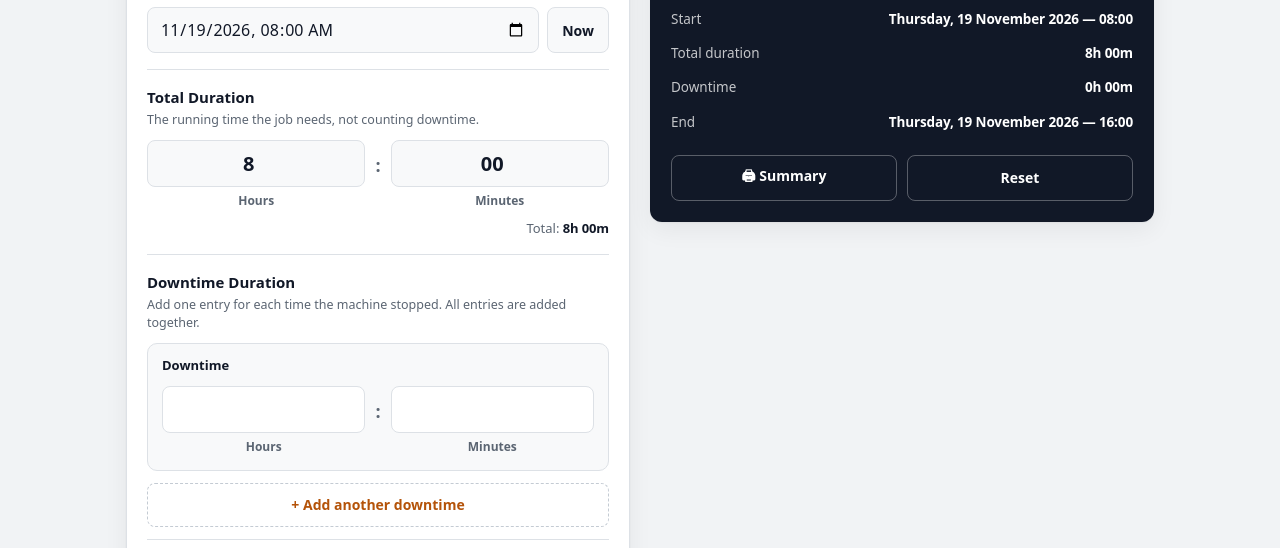
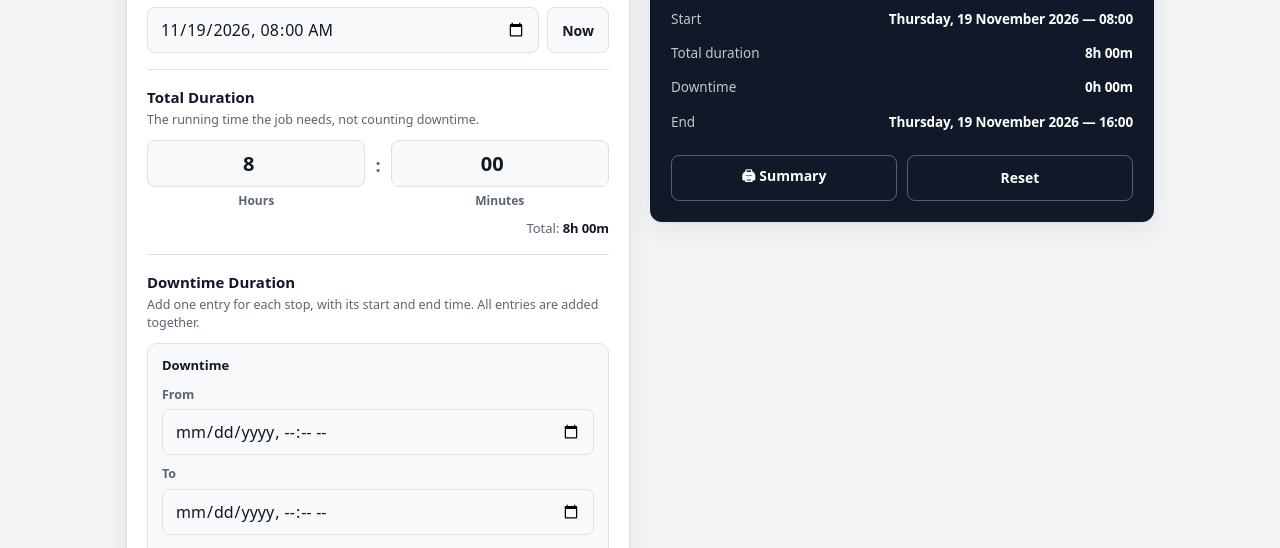
Before and after one commit to paingthutun-dev/Machine-Time-Calculator, a plain HTML site: page index.html in a window 1280 px wide. Shown: the part 233-781 px from the top of the page. Drawn offline with Linux system fonts and the light colour scheme.

Commit message:
Downtime entries use From/To with auto duration

```diff
--- a/index.html
+++ b/index.html
@@ -154,6 +154,11 @@
     font-size:13.5px; color:var(--muted);
   }
   .downtime-total strong{color:var(--text); font-size:16px}
+  .down-field{margin-bottom:10px}
+  .down-field:last-of-type{margin-bottom:0}
+  .down-field label{display:block; font-size:12.5px; font-weight:700; color:var(--muted); margin-bottom:5px}
+  .down-error{color:#dc2626; font-size:12.5px; font-weight:700; margin-top:8px; display:none}
+  @media (prefers-color-scheme: dark){ .down-error{color:#f87171} }
 
   .result{background:var(--result-bg); color:var(--result-text); border-color:transparent}
   .result .field-head{margin-bottom:4px}
@@ -349,7 +354,7 @@
   }
   function defaultJob(){
     var s = new Date(); s.setHours(8,0,0,0);
-    return { start: toLocalInputValue(s), totalH: '8', totalM: '00', downs: [{ h: '', m: '' }] };
+    return { start: toLocalInputValue(s), totalH: '8', totalM: '00', downs: [{ from: '', to: '' }] };
   }
   function newMachine(){
     var job = defaultJob();
@@ -382,8 +387,12 @@
     m.totalH = totalH.value;
     m.totalM = totalM.value;
     m.downs = entryEls().map(function(entry){
-      var inputs = entry.querySelectorAll('input[type="number"]');
-      return { h: inputs[0].value, m: inputs[1].value };
+      var d = {
+        from: entry.querySelector('.down-from').value,
+        to: entry.querySelector('.down-to').value
+      };
+      if(entry.dataset.mins) d.mins = parseInt(entry.dataset.mins, 10);
+      return d;
     });
   }
   function writeMachineToForm(m){
@@ -392,9 +401,9 @@
     totalM.value = m.totalM;
     downList.innerHTML = '';
     var downs = Array.isArray(m.downs) ? m.downs : [];
-    if(downs.length === 0) downs = [{ h: '', m: '' }];
+    if(downs.length === 0) downs = [{ from: '', to: '' }];
     downs.forEach(function(d){
-      addDowntime(d && d.h ? d.h : '', d && d.m ? d.m : '', false);
+      addDowntime(d || { from: '', to: '' }, false);
     });
   }
 
@@ -509,8 +518,13 @@
       minutes: 'Minutes',
       totalCaption: 'Total:',
       downtimeLabel: 'Downtime Duration',
-      downtimeHint: 'Add one entry for each time the machine stopped. All entries are added together.',
+      downtimeHint: 'Add one entry for each stop, with its start and end time. All entries are added together.',
       addDowntime: '+ Add another downtime',
+      from: 'From',
+      to: 'To',
+      downInvalid: 'To must be after From',
+      downFromAria: 'Downtime start',
+      downToAria: 'Downtime end',
       endLabel: 'End Date and Time',
       enterStart: 'Enter a start time',
       enterValid: 'Enter a valid start time',
@@ -524,8 +538,6 @@
       backBtn: 'Back',
       remove: 'Remove',
       removeAria: 'Remove this downtime entry',
-      downtimeHoursAria: 'Downtime hours',
-      downtimeMinutesAria: 'Downtime minutes',
       totalHoursAria: 'Total duration hours',
       totalMinutesAria: 'Total duration minutes',
       footer: 'If the end time passes midnight, the date moves to the next day automatically.',
@@ -547,8 +559,13 @@
       minutes: '分钟',
       totalCaption: '总计：',
       downtimeLabel: '停机时长',
-      downtimeHint: '每次停机添加一条记录，所有记录将合计计算。',
+      downtimeHint: '每次停机添加一条记录，填写开始和结束时间，所有记录将合计计算。',
       addDowntime: '+ 添加另一次停机',
+      from: '开始',
+      to: '结束',
+      downInvalid: '结束时间必须晚于开始时间',
+      downFromAria: '停机开始时间',
+      downToAria: '停机结束时间',
       endLabel: '结束日期和时间',
       enterStart: '请输入开始时间',
       enterValid: '请输入有效的开始时间',
@@ -562,8 +579,6 @@
       backBtn: '返回',
       remove: '删除',
       removeAria: '删除此停机记录',
-      downtimeHoursAria: '停机小时',
-      downtimeMinutesAria: '停机分钟',
       totalHoursAria: '总时长（小时）',
       totalMinutesAria: '总时长（分钟）',
       footer: '如果结束时间超过午夜，日期将自动顺延至次日。',
@@ -587,6 +602,11 @@
     var h = Math.floor(mins/60), m = mins%60;
     if(lang === 'zh') return h+'小时'+pad(m)+'分钟';
     return h+'h '+pad(m)+'m';
+  }
+  function shortTime(s){
+    var d = new Date(s);
+    if(isNaN(d.getTime())) return '';
+    return pad(d.getHours()) + ':' + pad(d.getMinutes());
   }
   function fmtTime(d){
     var h = d.getHours(), m = d.getMinutes();
@@ -639,20 +659,38 @@
     totalM.value = (m === 0) ? '00' : m;
   }
   function isBlankEntry(entry){
-    var inputs = entry.querySelectorAll('input[type="number"]');
-    return inputs[0].value.trim() === '' && inputs[1].value.trim() === '';
+    var from = entry.querySelector('.down-from').value;
+    var to = entry.querySelector('.down-to').value;
+    return from.trim() === '' && to.trim() === '' && !entry.dataset.mins;
   }
 
   function entryEls(){
     return Array.prototype.slice.call(downList.querySelectorAll('.downtime-entry'));
   }
+  // Duration in minutes: To minus From. Legacy entries saved as hours/minutes
+  // keep their stored duration until both From and To are set.
   function entryMins(entry){
-    var inputs = entry.querySelectorAll('input[type="number"]');
-    return readMins(inputs[0], inputs[1]);
+    var from = entry.querySelector('.down-from').value;
+    var to = entry.querySelector('.down-to').value;
+    if(from && to){
+      var diff = Math.round((new Date(to) - new Date(from)) / 60000);
+      return diff > 0 ? diff : 0;
+    }
+    return parseInt(entry.dataset.mins || '0', 10) || 0;
+  }
+  function entryInvalid(entry){
+    var from = entry.querySelector('.down-from').value;
+    var to = entry.querySelector('.down-to').value;
+    return from !== '' && to !== '' && new Date(to) <= new Date(from);
   }
   function downtimeEntries(){
     return entryEls().map(function(entry){
-      return { mins: entryMins(entry), filled: !isBlankEntry(entry) };
+      return {
+        mins: entryMins(entry),
+        filled: !isBlankEntry(entry) && entryMins(entry) > 0,
+        from: entry.querySelector('.down-from').value,
+        to: entry.querySelector('.down-to').value
+      };
     });
   }
 
@@ -660,29 +698,38 @@
     var entries = entryEls();
     entries.forEach(function(entry){
       var nameEl = entry.querySelector('.downtime-entry-name');
-      if(isBlankEntry(entry)){
+      var mins = entryMins(entry);
+      if(mins > 0){
+        nameEl.innerHTML =
+          t().downtime + ' <span>· ' + fmtDuration(mins) + '</span>';
+      } else {
         nameEl.textContent = t().downtime;
-      } else {
-        nameEl.innerHTML =
-          t().downtime + ' <span>· ' + fmtDuration(entryMins(entry)) + '</span>';
       }
       var rm = entry.querySelector('.btn-remove');
       rm.textContent = t().remove;
       rm.setAttribute('aria-label', t().removeAria);
       rm.style.display = entries.length > 1 ? '' : 'none';
-      var smalls = entry.querySelectorAll('.duration small');
-      if(smalls[0]) smalls[0].textContent = t().hours;
-      if(smalls[1]) smalls[1].textContent = t().minutes;
-      var inputs = entry.querySelectorAll('input[type="number"]');
-      if(inputs[0]) inputs[0].setAttribute('aria-label', t().downtimeHoursAria);
-      if(inputs[1]) inputs[1].setAttribute('aria-label', t().downtimeMinutesAria);
+      var fromLabel = entry.querySelector('.down-field.from label');
+      if(fromLabel) fromLabel.textContent = t().from;
+      var toLabel = entry.querySelector('.down-field.to label');
+      if(toLabel) toLabel.textContent = t().to;
+      var fromIn = entry.querySelector('.down-from');
+      if(fromIn) fromIn.setAttribute('aria-label', t().downFromAria);
+      var toIn = entry.querySelector('.down-to');
+      if(toIn) toIn.setAttribute('aria-label', t().downToAria);
+      var err = entry.querySelector('.down-error');
+      if(err){
+        err.textContent = t().downInvalid;
+        err.style.display = entryInvalid(entry) ? 'block' : 'none';
+      }
     });
-    var n = entries.filter(function(e){ return !isBlankEntry(e); }).length;
+    var n = entries.filter(function(e){ return !isBlankEntry(e) && entryMins(e) > 0; }).length;
     document.getElementById('downCount').textContent =
       t().totalDowntime + ' · ' + stopText(n);
   }
 
-  function addDowntime(hVal, mVal, focusIt){
+  function addDowntime(d, focusIt){
+    d = d || { from: '', to: '' };
     var entry = document.createElement('div');
     entry.className = 'downtime-entry';
 
@@ -699,37 +746,53 @@
     head.appendChild(rm);
     entry.appendChild(head);
 
-    var dur = document.createElement('div');
-    dur.className = 'duration';
-    var hWrap = document.createElement('div');
-    var hIn = document.createElement('input');
-    hIn.type = 'number'; hIn.min = '0'; hIn.max = '999'; hIn.setAttribute('inputmode','numeric');
-    hIn.value = hVal ? hVal : '';
-    var hSmall = document.createElement('small'); hSmall.textContent = t().hours;
-    hWrap.appendChild(hIn); hWrap.appendChild(hSmall);
-    var colon = document.createElement('div');
-    colon.className = 'colon'; colon.textContent = ':';
-    var mWrap = document.createElement('div');
-    var mIn = document.createElement('input');
-    mIn.type = 'number'; mIn.min = '0'; mIn.max = '59'; mIn.setAttribute('inputmode','numeric');
-    mIn.value = mVal ? mVal : '';
-    var mSmall = document.createElement('small'); mSmall.textContent = t().minutes;
-    mWrap.appendChild(mIn); mWrap.appendChild(mSmall);
-    dur.appendChild(hWrap); dur.appendChild(colon); dur.appendChild(mWrap);
-    entry.appendChild(dur);
+    var fromField = document.createElement('div');
+    fromField.className = 'down-field from';
+    var fromLabel = document.createElement('label');
+    fromLabel.textContent = t().from;
+    var fromIn = document.createElement('input');
+    fromIn.type = 'datetime-local';
+    fromIn.className = 'down-from';
+    fromIn.value = d.from || '';
+    fromIn.setAttribute('aria-label', t().downFromAria);
+    fromField.appendChild(fromLabel);
+    fromField.appendChild(fromIn);
+    entry.appendChild(fromField);
 
-    hIn.setAttribute('aria-label', t().downtimeHoursAria);
-    mIn.setAttribute('aria-label', t().downtimeMinutesAria);
+    var toField = document.createElement('div');
+    toField.className = 'down-field to';
+    var toLabel = document.createElement('label');
+    toLabel.textContent = t().to;
+    var toIn = document.createElement('input');
+    toIn.type = 'datetime-local';
+    toIn.className = 'down-to';
+    toIn.value = d.to || '';
+    toIn.setAttribute('aria-label', t().downToAria);
+    toField.appendChild(toLabel);
+    toField.appendChild(toIn);
+    entry.appendChild(toField);
 
-    [hIn, mIn].forEach(function(el){
-      el.addEventListener('focus', function(){
-        var v = parseInt(el.value, 10);
-        if(isNaN(v) || v === 0){ el.value = ''; }
-        else { el.select(); }
-      });
-      el.addEventListener('input', calculate);
-      el.addEventListener('change', function(){ normalizeSoft(hIn, mIn); calculate(); });
+    var err = document.createElement('div');
+    err.className = 'down-error';
+    err.textContent = t().downInvalid;
+    entry.appendChild(err);
+
+    // Legacy entries saved as hours/minutes keep their duration until a
+    // full From/To range replaces it.
+    if(d.mins) entry.dataset.mins = d.mins;
+    else if(d.h !== undefined || d.m !== undefined){
+      var legacy = (parseInt(d.h, 10) || 0) * 60 + (parseInt(d.m, 10) || 0);
+      if(legacy > 0) entry.dataset.mins = legacy;
+    }
+
+    [fromIn, toIn].forEach(function(el){
+      el.addEventListener('input', onDownChange);
+      el.addEventListener('change', onDownChange);
     });
+    function onDownChange(){
+      if(fromIn.value && toIn.value) delete entry.dataset.mins;
+      calculate();
+    }
     rm.addEventListener('click', function(){
       entry.parentNode.removeChild(entry);
       calculate();
@@ -737,7 +800,7 @@
 
     downList.appendChild(entry);
     refreshEntryLabels();
-    if(focusIt){ hIn.focus(); hIn.select(); }
+    if(focusIt){ fromIn.focus(); }
     return entry;
   }
 
@@ -807,8 +870,7 @@
     var total = readMins(totalH, totalM);
     var entries = downtimeEntries();
     var down  = entries.reduce(function(a,b){ return a+b.mins; }, 0);
-    var filled = entries.filter(function(e){ return e.filled; })
-                        .map(function(e){ return e.mins; });
+    var filled = entries.filter(function(e){ return e.filled; });
     document.getElementById('totalText').textContent = fmtDuration(total);
     document.getElementById('downText').textContent  = fmtDuration(down);
     refreshEntryLabels();
@@ -855,11 +917,12 @@
     var list = document.getElementById('sumDownList');
     list.innerHTML = '';
     if(filled.length > 1){
-      filled.forEach(function(mins){
+      filled.forEach(function(e){
         var row = document.createElement('div');
         row.className = 'summary-row sub';
-        var sp = document.createElement('span'); sp.textContent = t().downtime;
-        var v = document.createElement('strong'); v.className = 'num'; v.textContent = fmtDuration(mins);
+        var sp = document.createElement('span');
+        sp.textContent = (e.from && e.to) ? shortTime(e.from) + ' – ' + shortTime(e.to) : t().downtime;
+        var v = document.createElement('strong'); v.className = 'num'; v.textContent = fmtDuration(e.mins);
         row.appendChild(sp); row.appendChild(v);
         list.appendChild(row);
       });
@@ -953,7 +1016,7 @@
   document.getElementById('langZh').addEventListener('click', function(){ setLanguage('zh'); });
 
   document.getElementById('addDownBtn').addEventListener('click', function(){
-    addDowntime(0, 0, true);
+    addDowntime({ from: '', to: '' }, true);
     calculate();
   });
 
```
